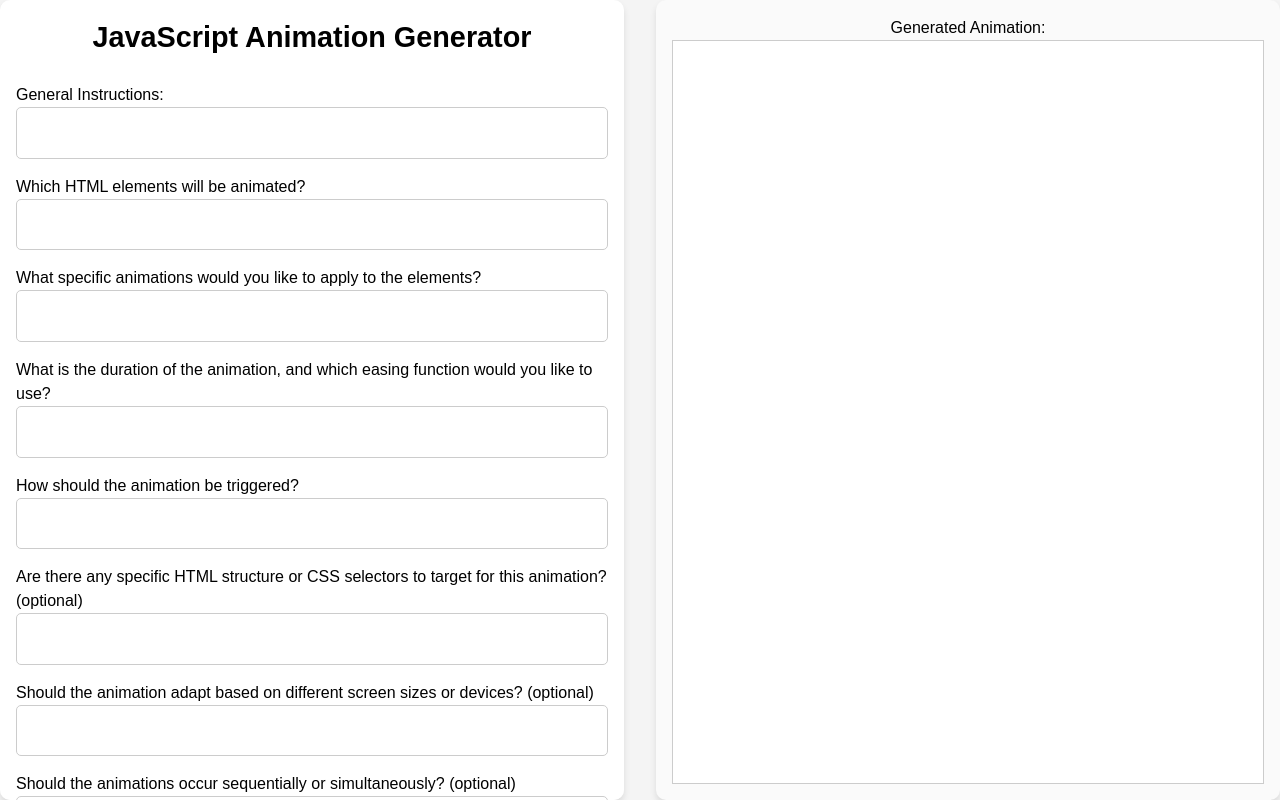
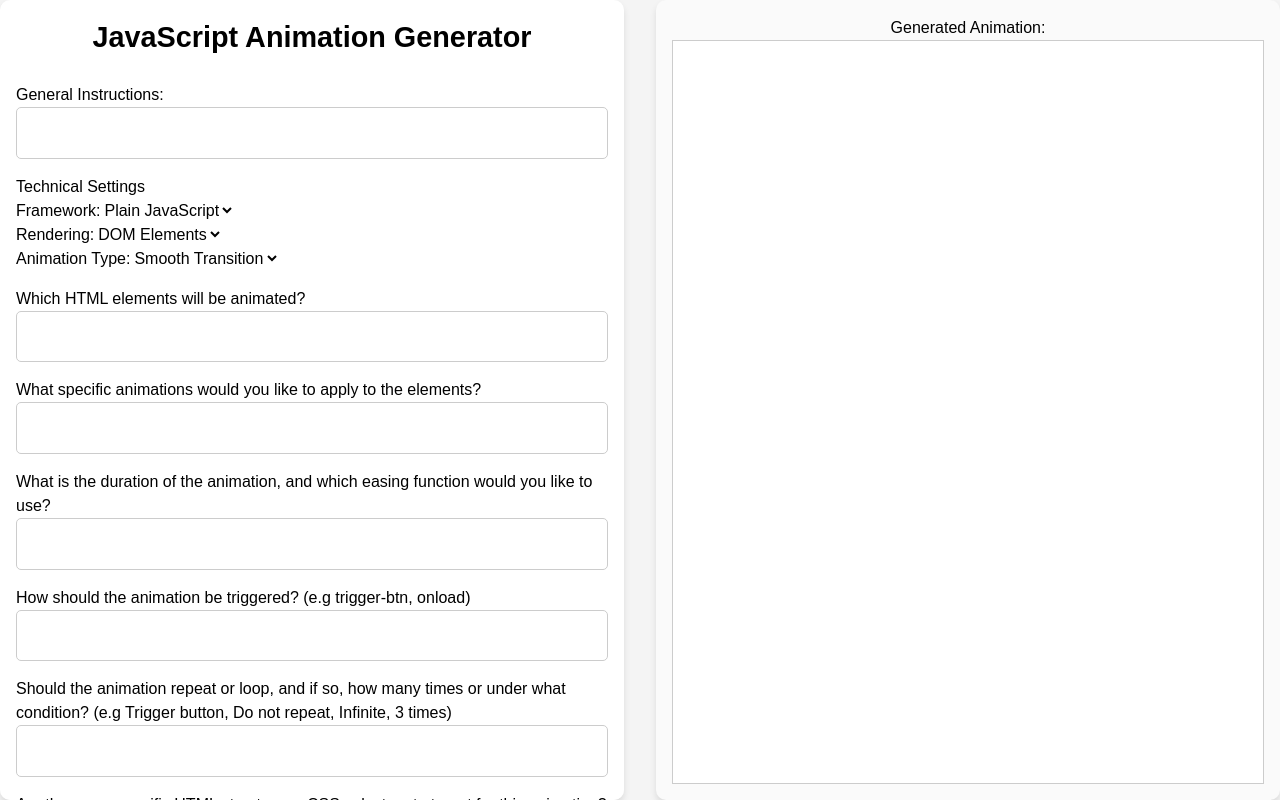
Before and after one commit to JarvisHunter/js-animation-generator, a Next.js app: page / in a window 1280 px wide. Built offline with nearby package versions, Linux system fonts and the light colour scheme.

Commit message:
Model Prompt Improvement Version 1: Only General Instruction.

```diff
--- a/package.json
+++ b/package.json
@@ -9,7 +9,7 @@
     "lint": "next lint"
   },
   "dependencies": {
-    "next": "15.2.1",
+    "next": "^15.2.1",
     "ollama": "^0.5.14",
     "react": "^19.0.0",
     "react-dom": "^19.0.0",
--- a/src/app/ChatPage.tsx
+++ b/src/app/ChatPage.tsx
@@ -42,6 +42,15 @@ const extractHtml = (text: any) => {
     return text;
 };
 
+interface TechConstraints {
+  framework: 'vanilla' | 'react';
+  rendering: 'dom' | 'svg' | 'canvas';
+  physics: {
+    motionType: 'spring' | 'easing' | 'frame';
+    coordinateSystem: 'screen' | 'relative';
+  };
+}
+
 const QuestionField: React.FC<QuestionFieldProps> = ({label, name, value, onChange}) => (
   <label>
     {label}
@@ -55,12 +64,20 @@ const QuestionField: React.FC<QuestionFieldProps> = ({label, name, value, onChan
   </label>
 );
 
-
 export default function ChatPage() {
 
   const [formData, setFormData] = useState<AnimationData>({} as AnimationData);
+  const [techConstraints, setTechConstraints] = useState<TechConstraints>({
+    framework: 'vanilla',
+    rendering: 'dom',
+    physics: {
+      motionType: 'easing',
+      coordinateSystem: 'relative'
+    }
+  });
   const [response, setResponse] = useState("");
   const [loading, setLoading] = useState(false);
+  const [isImproving, setIsImproving] = useState(false); // Add new state
   const [copySuccess, setCopySuccess] = useState(false);
   const accumulatedContent = useRef("");
 
@@ -78,7 +95,8 @@ export default function ChatPage() {
       "elements",
       "animation_details",
       "timing_easing",
-      "triggering"
+      "triggering",
+      "repeat_behavior"
     ];
 
     // Check if any compulsory field is missing
@@ -96,12 +114,17 @@ export default function ChatPage() {
     accumulatedContent.current = ""; // Reset ref storage
 
     try {
+      const payload = {
+        ...formData,
+        techConstraints
+      };
+
       const apiResponse = await fetch('/api/ollama', {
         method: 'POST',
         headers: {
           'Content-Type': 'application/json',
         },
-        body: JSON.stringify(formData),
+        body: JSON.stringify(payload),
       });
 
       if (!apiResponse.ok) {
@@ -157,6 +180,76 @@ export default function ChatPage() {
     }
   };
 
+  const handleAlternate = async (e: any) => {
+    e.preventDefault();
+
+    const compulsoryFields: (keyof AnimationData)[] = [
+      "general_instruction",
+      "elements",
+      "animation_details",
+      "timing_easing",
+      "triggering",
+      "repeat_behavior"
+    ];
+
+    // Check if any compulsory field is missing
+    for (const field of compulsoryFields) {
+      if (!formData[field]) {
+        alert(`Please fill in the ${field.replace('_', ' ')} field.`);
+        return;
+      }
+    }
+
+    setIsImproving(true);
+    try {
+      const payload = {
+        prompt: formData.general_instruction,
+        task: "improve_prompt"
+      };
+
+      const apiResponse = await fetch('/api/ollama', {
+        method: 'POST',
+        headers: {
+          'Content-Type': 'application/json',
+        },
+        body: JSON.stringify(payload),
+      });
+
+      if (!apiResponse.ok) {
+        throw new Error('API request failed');
+      }
+      const reader = apiResponse.body?.getReader();
+      const decoder = new TextDecoder();
+      let improvedPrompt = '';
+
+      while (true) {
+        const { value, done } = await reader?.read() || {};
+        if (done) break;
+
+        const text = decoder.decode(value);
+        const jsonChunks = text.split("\n\n").filter(Boolean);
+
+        for (const jsonChunk of jsonChunks) {
+          if (jsonChunk.startsWith("data:")) {
+            const data = JSON.parse(jsonChunk.substring(5));
+            if (data.chunk) {
+              improvedPrompt += data.chunk;
+              setFormData(prev => ({
+                ...prev,
+                general_instruction: improvedPrompt
+              }));
+            }
+          }
+        }
+      }
+    } catch (error) {
+      console.error('Error improving prompt:', error);
+      alert('Error improving prompt. Please try again.');
+    } finally {
+      setIsImproving(false);
+    }
+  };
+
    const handleCopyCode = () => {
     const htmlCode = response;
     navigator.clipboard.writeText(htmlCode)
@@ -181,6 +274,63 @@ export default function ChatPage() {
         value={formData.general_instruction || ""}
         onChange={handleChange}
       />
+      <fieldset className={styles.techSection}>
+            <legend>Technical Settings</legend>
+
+            <div className={styles.optionGroup}>
+              <label>
+                <span>Framework:</span>
+                <select
+                  value={techConstraints.framework}
+                  onChange={e => setTechConstraints(p => ({
+                    ...p,
+                    framework: e.target.value as 'vanilla' | 'react'
+                  }))}
+                >
+                  <option value="vanilla">Plain JavaScript</option>
+                  <option value="react">React</option>
+                </select>
+              </label>
+            </div>
+
+            <div className={styles.optionGroup}>
+              <label>
+                <span>Rendering:</span>
+                <select
+                  value={techConstraints.rendering}
+                  onChange={e => setTechConstraints(p => ({
+                    ...p,
+                    rendering: e.target.value as 'dom' | 'svg' | 'canvas'
+                  }))}
+                >
+                  <option value="dom">DOM Elements</option>
+                  <option value="svg">SVG</option>
+                  <option value="canvas">Canvas</option>
+                </select>
+              </label>
+            </div>
+
+            <div className={styles.optionGroup}>
+              <label>
+                <span>Animation Type:</span>
+                <select
+                  value={techConstraints.physics.motionType}
+                  onChange={e => setTechConstraints(p => ({
+                    ...p,
+                    physics: {
+                      ...p.physics,
+                      motionType: e.target.value as 'spring' | 'easing' | 'frame'
+                    }
+                  }))}
+                >
+                  <option value="easing">Smooth Transition</option>
+                  <option value="spring">Bouncy Effect</option>
+                  <option value="frame">Frame-by-Frame</option>
+                </select>
+              </label>
+            </div>
+          </fieldset>
+
       <QuestionField
         label="Which HTML elements will be animated?"
         name="elements"
@@ -200,11 +350,17 @@ export default function ChatPage() {
         onChange={handleChange}
       />
       <QuestionField
-        label="How should the animation be triggered?"
+        label="How should the animation be triggered? (e.g trigger-btn, onload)"
         name="triggering"
         value={formData.triggering || ""}
         onChange={handleChange}
       />
+      <QuestionField
+        label="Should the animation repeat or loop, and if so, how many times or under what condition? (e.g Trigger button, Do not repeat, Infinite, 3 times)"
+        name="repeat_behavior"
+        value={formData.repeat_behavior || ""}
+        onChange={handleChange}
+        />
       <QuestionField
         label="Are there any specific HTML structure or CSS selectors to target for this animation? (optional)"
         name="html_structure"
@@ -223,12 +379,6 @@ export default function ChatPage() {
         value={formData.animation_sequence || ""}
         onChange={handleChange}
       />
-      <QuestionField
-        label="Should the animation repeat or loop, and if so, how many times or under what condition? (optional)"
-        name="repeat_behavior"
-        value={formData.repeat_behavior || ""}
-        onChange={handleChange}
-        />
         <QuestionField
           label="Do you want to add any extra effects or callbacks to your animation? (optional)"
           name="additional_effects"
@@ -265,8 +415,11 @@ export default function ChatPage() {
           value={formData.style_constraints || ""}
           onChange={handleChange}
         />
-        <button type="submit" className={styles.button} disabled={loading}>
+        <button type="submit" className={styles.button} disabled={isImproving || loading}>
           {loading ? "Generating..." : "Generate Animation"}
+        </button>
+        <button onClick={handleAlternate} className={styles.secondaryButton} disabled={isImproving || loading}>
+          {isImproving ? "Improving..." : "Improve Prompt"}
         </button>
         </form>
       </div>
--- a/src/app/api/ollama/route.ts
+++ b/src/app/api/ollama/route.ts
@@ -3,9 +3,39 @@ import { NextResponse } from 'next/server';
 import { AnimationData } from '../../types';
 
 
-function buildPrompt(data: AnimationData): string {
+function buildAnimationPrompt(data: AnimationData): string {
   // Start with the required fields
-  let prompt = `You are an expert anime.js developer. Generate a complete, optimized JavaScript code snippet using anime.js that meets the following animation requirements:
+  const frameworkRules = data.techConstraints.framework === 'react' ? `
+  - Use React functional components with hooks
+  - All DOM access must be in useEffect/useLayoutEffect
+  - Use useRef for element references
+  - No class components
+  - Add error boundaries` : `
+  - Use vanilla JavaScript
+  - No external dependencies`;
+
+  const renderingRules = {
+    dom: '- Use CSS transforms for smooth animations',
+    svg: '- Calculate viewBox dynamically\n- Use stroke-dasharray for line animations',
+    canvas: '- Request animation frame\n- Double buffering\n- Cleanup resources'
+  }[data.techConstraints.rendering];
+
+  const physicsRules = {
+    spring: `- Implement spring physics with tension ${data.techConstraints.physics.coordinateSystem === 'relative' ? 150 : 100}`,
+    easing: `- Use ${data.techConstraints.physics.motionType === 'easing' ? 'cubic-bezier(0.4, 0, 0.2, 1)' : 'linear'} timing`,
+    frame: '- Implement requestAnimationFrame loop'
+  }[data.techConstraints.physics.motionType];
+
+  let prompt = `You are an expert javascript animation developer. Generate a complete, optimized JavaScript code snippet that meets the following animation requirements:
+      Technical Constraints:
+      Framework: ${data.techConstraints.framework.toUpperCase()}
+      ${frameworkRules}
+      Rendering: ${data.techConstraints.rendering.toUpperCase()}
+      ${renderingRules}
+      Physics:
+      ${physicsRules}
+      Coordinate System: ${data.techConstraints.physics.coordinateSystem}
+
       General Instruction: ${data.general_instruction}
       Elements: ${data.elements}
       Animation Details: ${data.animation_details}
@@ -43,20 +73,97 @@ function buildPrompt(data: AnimationData): string {
   return prompt;
 }
 
+function buildImprovementPrompt(userPrompt: string): string {
+  return `You are an expert prompt engineer for javascript animation development. Improve this prompt for better results:
+
+  Original Prompt: "${userPrompt}"
+
+  Guidelines for Improvement:
+  1. Make it more specific about desired visual outcomes
+  2. Add technical details about timing and transitions
+  3. Clarify element relationships
+  4. Specify performance requirements
+  5. Maintain the original intent
+
+  Improved Prompt (just return the improved text, no formatting):`;
+}
+
 
 
 export async function POST(request: any) {
   try {
     // Parse the request body
-    const formData = await request.json();
+    const requestData = await request.json();
+
+    if (requestData.task === 'improve_prompt') {
+      return handlePromptImprovement(requestData);
+    }
+    return handleAnimationGeneration(requestData);
+
+  } catch (error) {
+    console.error('Error calling Ollama API:', error);
+    return NextResponse.json(
+      { success: false, error: 'Failed to generate animation: ' + (error as Error).message },
+      { status: 500 }
+    );
+  }
+}
+
+// Function to handle prompt improvement
+async function handlePromptImprovement(requestData: any) {
+  if (!requestData.prompt) {
+    return NextResponse.json(
+      { success: false, error: 'Missing prompt for improvement' },
+      { status: 400 }
+    );
+  }
+
+  const improvementPrompt = buildImprovementPrompt(requestData.prompt);
+
+  const response = await ollama.chat({
+    model: process.env.MODEL_NAME as string,
+    messages: [{ role: 'user', content: improvementPrompt }],
+    stream: true,
+  });
+
+  const encoder = new TextEncoder();
+  let improvedContent = '';
+
+  async function* makeIterator() {
+    for await (const part of response) {
+      const chunk = part.message.content;
+      improvedContent += chunk;
+      yield encoder.encode(`data: ${JSON.stringify({ chunk, done: false })}\n\n`);
+    }
+    yield encoder.encode(`data: ${JSON.stringify({ done: true, fullContent: improvedContent })}\n\n`);
+  }
+
+  return new Response(iteratorToStream(makeIterator()), {
+    headers: {
+      'Content-Type': 'text/event-stream',
+      'Cache-Control': 'no-cache',
+      'Connection': 'keep-alive',
+    },
+  });
+}
+
+// Function to handle Animation Generation
+async function handleAnimationGeneration(formData: AnimationData) {
+  const prompt = buildAnimationPrompt(formData);
+  const options = {
+    temperature: 0.5,
+    top_p: 0.9,
+    max_tokens: 2000,
+    stream: true,
+  };
 
   // Create prompt
-    const prompt = buildPrompt(formData);
 
   // Set up Ollama streaming
   const response = await ollama.chat({
     model: process.env.MODEL_NAME as string,
-      messages: [{ role: 'user', content: prompt }], // Correct prompt usage
+    messages: [{ role: 'user', content: prompt , }], // Correct prompt usage
+    options: options, // Check if this might cause error (positional)
     stream: true,
   });
 
@@ -86,14 +193,6 @@ export async function POST(request: any) {
       'Connection': 'keep-alive',
     },
   });
-
-  } catch (error) {
-    console.error('Error calling Ollama API:', error);
-    return NextResponse.json(
-      { success: false, error: 'Failed to generate animation: ' + (error as Error).message },
-      { status: 500 }
-    );
-  }
 }
 
 // Helper function to convert iterator to stream
--- a/src/app/types.ts
+++ b/src/app/types.ts
@@ -4,14 +4,22 @@ export interface AnimationData {
   animation_details: string;
   timing_easing: string;
   triggering: string;
+  repeat_behavior: string;
   html_structure?: string;
   responsive_behavior?: string;
   animation_sequence?: string;
-    repeat_behavior?: string;
   additional_effects?: string;
   debugging_logging?: string;
   fallbacks?: string;
   user_controls?: string;
   transitions_states?: string;
   style_constraints?: string;
+  techConstraints: {
+    framework: 'vanilla' | 'react';
+    rendering: 'dom' | 'svg' | 'canvas';
+    physics: {
+      motionType: 'spring' | 'easing' | 'frame';
+      coordinateSystem: 'screen' | 'relative';
     };
+  };
+}
```
Also changed, not shown: src/app/styles_page.module.scss (+16 -0 lines), 2 other files (tests, documents, lock files or other folders). Lines whose indentation alone changed are shown as unchanged.
